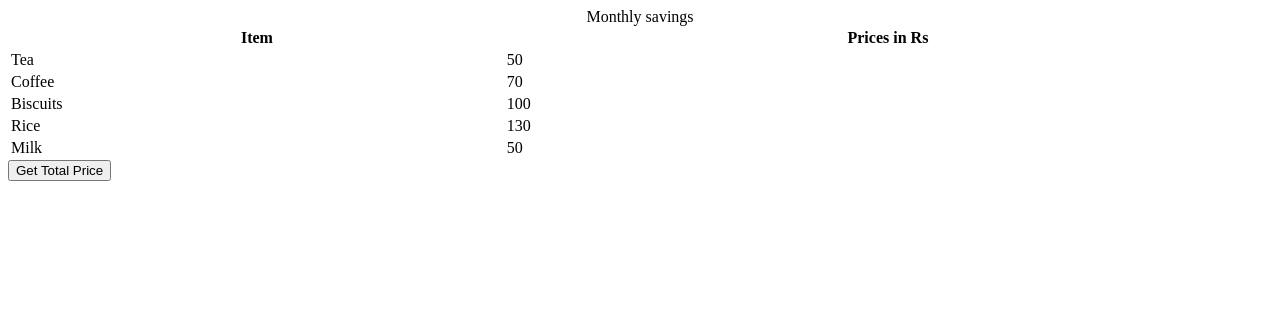
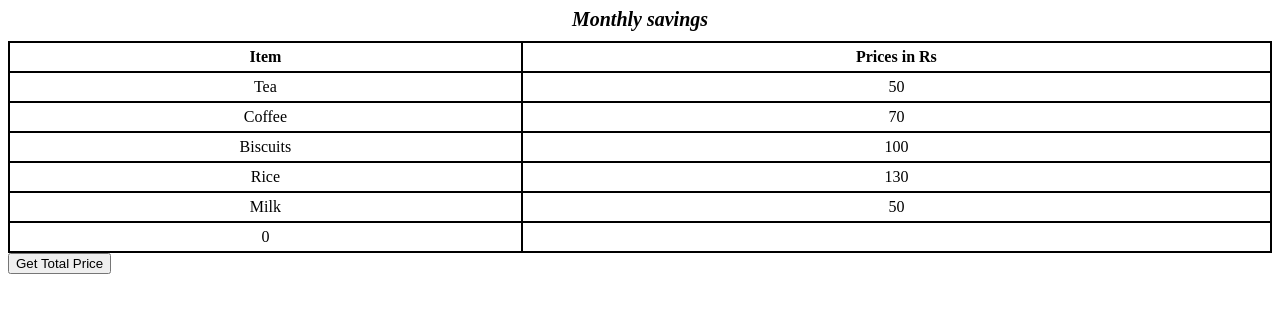
Before and after one commit to acciojob/grofers-checkout-Adarsh4775, a website: page main.html in a window 1280 px wide. Both pictures are taken after a click on the button "Get Total Price". Drawn offline with Linux system fonts and the light colour scheme.

Commit message:
created a submission

```diff
--- a/main.html
+++ b/main.html
@@ -10,7 +10,7 @@
     <!-- the entire body must be written by student -->
     <table style="width: 100%">
     <caption>
-      Monthly savings
+    <b> <i> Monthly savings</i></b>
     </caption>
     <tr>
       <th>Item</th>
--- a/script.js
+++ b/script.js
@@ -1,9 +1,26 @@
 const getSumBtn = document.createElement("button");
-getSumBtn.append("Get Total Price");
+getSumBtn.textContent = "Get Total Price";
+
 document.body.appendChild(getSumBtn);
+let total = 0;
+const getSum = () => {
+ const prices = document.querySelectorAll(".prices");
+	prices.forEach((PriceElement) => {
+	const priceValue = parseFloat(PriceElement.textContent);
+    if(!isNaN(priceValue))
+	{
+		 total += priceValue;
+	}
+	});
 
-const getSum = () => {
-//Add your code here
+	const newRow = document.createElement("tr");
+	const newCell = document.createElement("td");
+
+	newCell.textContent = total ;
+	newRow.appendChild(newCell);
+
+	const table = document.querySelector("table");
+	table.appendChild(newRow);
 
 };
 
--- a/styles.css
+++ b/styles.css
@@ -1,2 +1,18 @@
 
 /* Your CSS Code here. */
+
+caption{
+	padding-bottom:10px;
+	text-align:center;
+	font-size: 20px;
+}
+table{
+	border: 2px solid black;
+	border-collapse:collapse;
+}
+th,tr,td{
+	border:2px solid black;
+
+	padding:5px;
+	text-align:center;
+}
```
